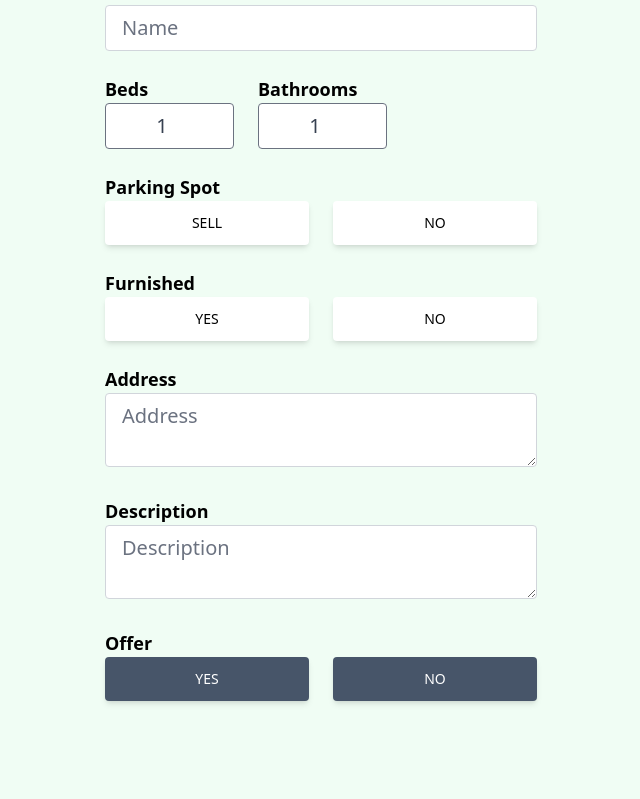
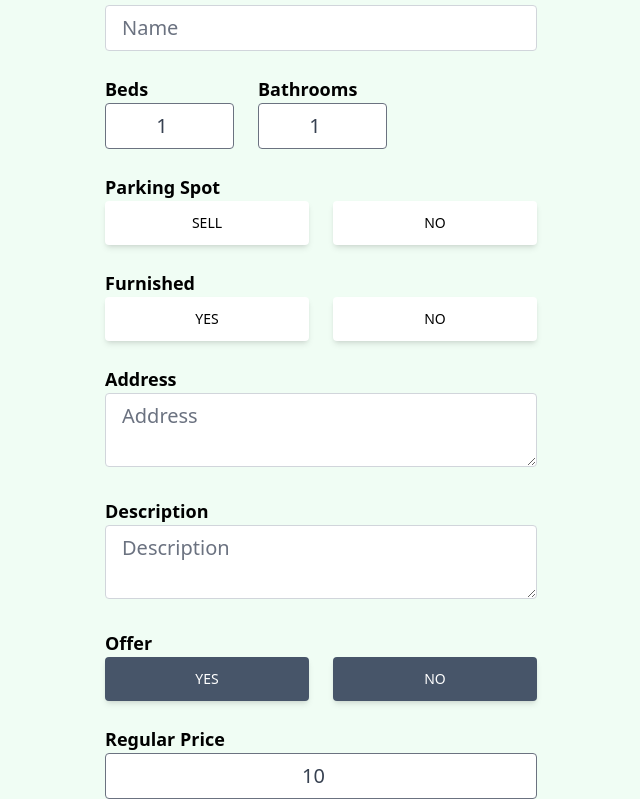
Before and after one commit to FredZabu/realtor-clone-project, a React (Create React App) app: page /create-listings in a window 1280 px wide. Shown: the part 251-1050 px from the top of the page, without its empty margins (319-959 px from the left). Before the commit the page ends 976 px from the top, so only its background shows below. Built offline with nearby package versions, Linux system fonts and the light colour scheme; no server answers.

Commit message:
added the regular price component

```diff
--- a/src/pages/CreateListings.jsx
+++ b/src/pages/CreateListings.jsx
@@ -10,9 +10,10 @@ function CreateListings() {
         furnished: false,
         address: "",
         description: "",
-        offer: true
+        offer: true,
+        regularPrice: "10"
     })
-    const { type, name, bedrooms, bathrooms, parking, furnished, address, description, offer } = formData;
+    const { type, name, bedrooms, bathrooms, parking, furnished, address, description, offer, regularPrice } = formData;
     function onChange() {
 
     }
@@ -63,6 +64,12 @@ function CreateListings() {
                   <button type="button" id="offer" value={true} onClick={onChange} className={`px-7 py-3 font-medium text-sm uppercase shadow-md rounded hover:shadow-lg focus:shadow-lg active:shadow-lg transition duration-150 ease-in-out w-full ${!offer? "bg-white text-black" : "bg-slate-600 text-white"}`}>Yes</button>
                   <button type="button" id="offer" value={false} onClick={onChange} className={`px-7 py-3 font-medium text-sm uppercase shadow-md rounded hover:shadow-lg focus:shadow-lg active:shadow-lg transition duration-150 ease-in-out w-full ${!offer? "bg-white text-black":"bg-slate-600 text-white"}`}>No</button>
               </div>
+              <div className="">
+                  <div className="">
+                      <p className="text-lg mt-6 font-semibold">Regular Price</p>
+                      <input type="number" name="" id="regularPrice" value={regularPrice} onChange={onChange} min="1" max="50" required className="w-full px-4 py-2 text-xl text-gray-700 rounded transition duration-150 ease-in-out focus:text-gray-700 focus:bg-white focus:border-slate-600 text-center"/>
+                  </div>
+              </div>
           </form>
     </main>
   )
```
